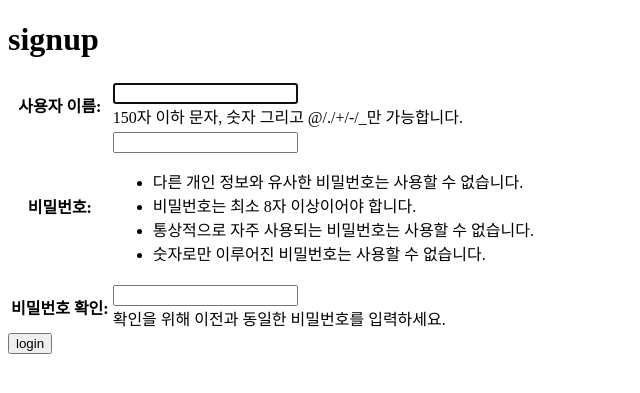
After one commit to lowelllll/AskDjango, a Django app: page /account/signup/ in a window 1280 px wide. The commit adds this page. Shown: the top 393 px of the page, without its empty margins (0-640 px from the left). Run offline with Django 3.2, Linux system fonts and the light colour scheme; some libraries are stand-ins or nearby versions.

Commit message:
[Django 기본]EP33_Authentication

```diff
--- /dev/null
+++ b/askdjango/account/templates/account/signup_form.html
@@ -0,0 +1,17 @@
+<!DOCTYPE html>
+<html lang="en">
+<head>
+    <meta charset="UTF-8">
+    <title>Title</title>
+</head>
+<body>
+    <h1>signup</h1>
+    <form action="" method="post">
+        {% csrf_token %}
+        <table>
+            {{ form.as_table }}
+        </table>
+        <input type="submit" value="login">
+    </form>
+</body>
+</html>
--- a/askdjango/account/urls.py
+++ b/askdjango/account/urls.py
@@ -1,7 +1,13 @@
 # account/urls.py
 
 from django.conf.urls import url
+from django.conf import settings
+from django.contrib.auth import views as auth_views
 from . import views
+
 urlpatterns = [
-    url(r'^profile/$',views.profile)
+    url(r'^profile/$',views.profile,name='profile'),
+    url(r'^login/$',auth_views.login,name='login',kwargs={'template_name':'account/login_form.html'}),
+    url(r'^logout/$', auth_views.logout, name='logout'),
+    url(r'^signup/$',views.signup,name='signup'),
 ]
--- a/askdjango/account/views.py
+++ b/askdjango/account/views.py
@@ -1,5 +1,19 @@
 # account/views.py
-from django.shortcuts import render
+from django.conf import settings
+from django.shortcuts import render,redirect
+from django.contrib.auth.decorators import login_required
+from django.contrib.auth.forms import UserCreationForm
 
+@login_required # 로그인 되어있는 상태여야만 뷰를 호출할 수 있음./ 로그인 되어있지 않으면 로그인 url로 이동
 def profile(request):
     return render(request,'account/profile.html')
+
+def signup(request):
+    if request.method == 'POST':
+        form = UserCreationForm(request.POST)
+        if form.is_valid():
+            user = form.save()
+            return redirect(settings.LOGIN_URL)
+    else:
+        form = UserCreationForm()
+        return render(request,'account/signup_form.html',{'form':form})
--- a/askdjango/askdjango/settings.py
+++ b/askdjango/askdjango/settings.py
@@ -143,3 +143,9 @@ INTERNAL_IPS = ['127.0.0.1'] # djang-debug-toolbar 설정
 from django.contrib.messages import constants
 MESSAGE_LAVEL = constants.DEBUG # 지금부터 debug 레벨의 messages를 남길 수 있음.
 MESSAGE_TAGS = {constants.ERROR:'denger'} # message 레벨이 error라면 danger로 이름만 바꿔달라. (부트스트랩때문에 사용함.)
+
+NAVER_CLIENT_ID = 'ZWOr9UwivL0E5akhfRUU'
+
+
+
+LOGIN_URL = '/account/profile'
--- a/askdjango/askdjango/urls.py
+++ b/askdjango/askdjango/urls.py
@@ -29,7 +29,7 @@ urlpatterns = [
     url(r'^admin/', admin.site.urls),
     url(r'^blog/',include('blog.urls',namespace='blog')),
     url(r'^dojo/',include('dojo.urls',namespace='dojo')),
-    url(r'^account/',include('account.urls',namespace='account')),
+    url(r'^account/',include('account.urls',namespace='account')), # 원래 auth에는 네임스페이스를 사용하지 않음!
 ]
 
 urlpatterns += static(settings.MEDIA_URL, document_root=settings.MEDIA_ROOT) # DEBUG=False 일 때는 static 함수에서 빈 리스트를 리턴
```
Also changed, not shown: askdjango/account/templates/account/login_form.html (added, +17 -0 lines), askdjango/askdjango/templates/layout.html (+7 -2 lines).
